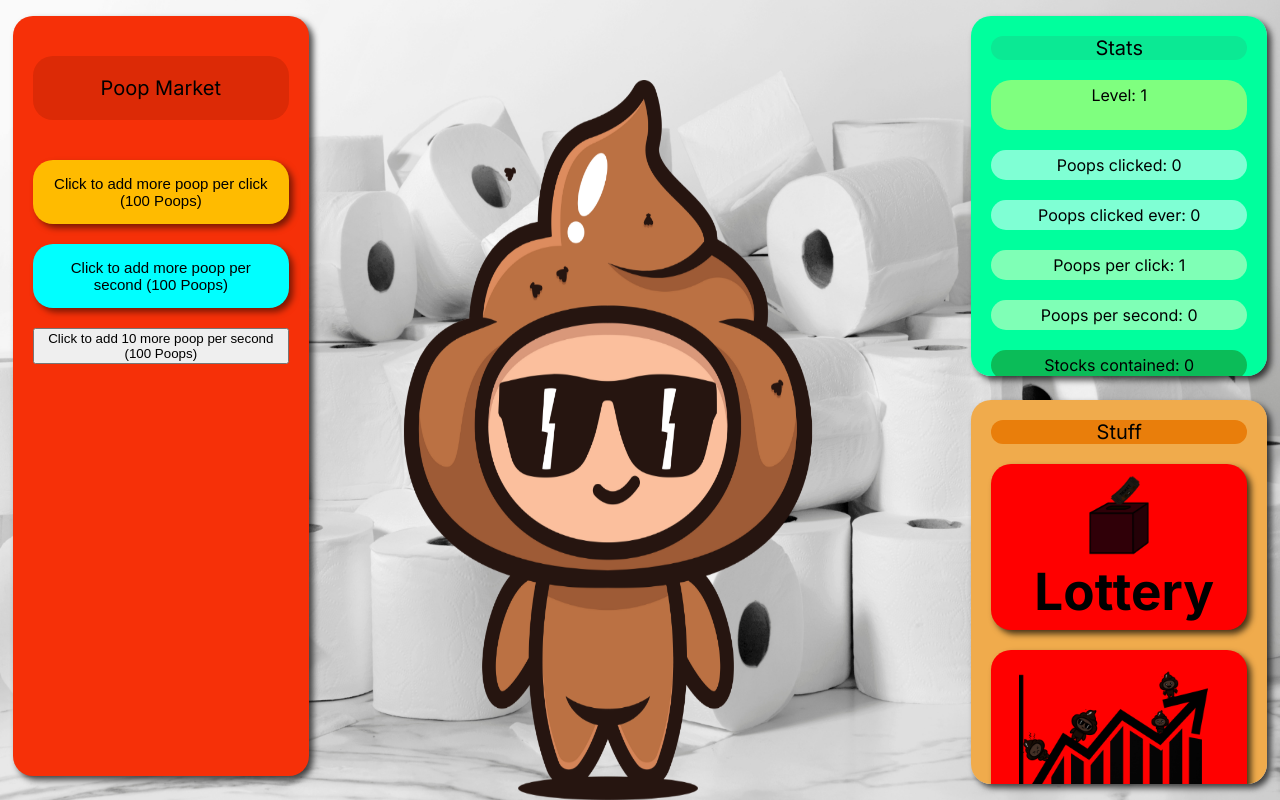
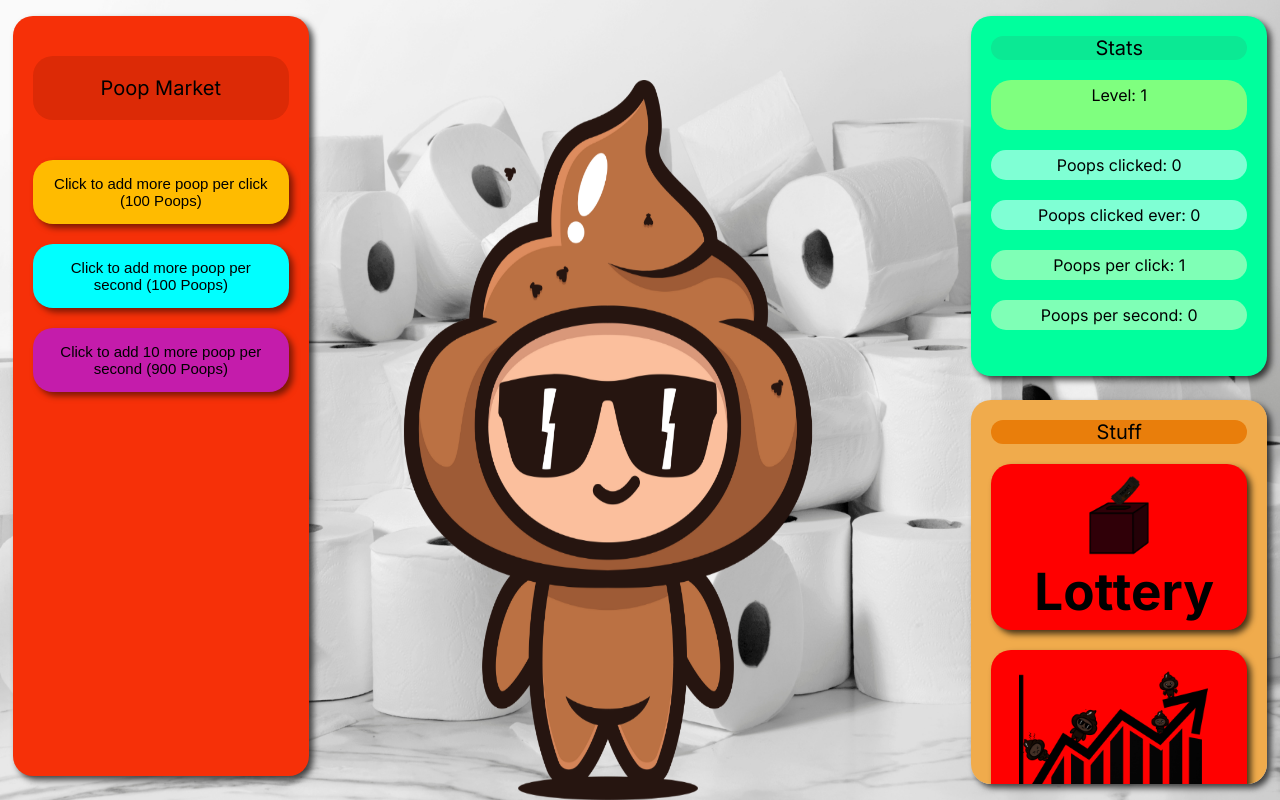
Before and after one commit to 3point14pi/poopPuncher, a Next.js app: page / in a window 1280 px wide. Built offline with nearby package versions, Linux system fonts and the light colour scheme.

Commit message:
fix and add tenpoops buy

```diff
--- a/app/index.module.css
+++ b/app/index.module.css
@@ -96,8 +96,26 @@
   padding: 15px;
   box-shadow: 4px 4px 6px rgba(0, 0, 0, 0.5);
 }
+
   /* Hover drop */
 .addMorePoopsPerSecond:hover {
+  box-shadow: 4px 4px 6px rgba(0, 0, 0, 0);
+  right: -3px;
+  top: 3px;
+}
+
+.addTenPoopsPerSecond {
+  position: relative;
+  background-color: rgb(196, 28, 171);
+  border-radius: 20px;
+  border: 0px;
+  font-size: 15px;
+  padding: 15px;
+  box-shadow: 4px 4px 6px rgba(0, 0, 0, 0.5);
+}
+
+  /* Hover drop */
+.addTenPoopsPerSecond:hover {
   box-shadow: 4px 4px 6px rgba(0, 0, 0, 0);
   right: -3px;
   top: 3px;
--- a/app/page.tsx
+++ b/app/page.tsx
@@ -12,7 +12,7 @@ export default function SecretPage() {
   useEffect(() => {
     if (typeof window !== 'undefined') {  // Ensure this runs only on the client
       const firstVisitCheck = localStorage.getItem('firstVisit');
-      if (firstVisitCheck) {
+      if (!firstVisitCheck) {
         alert("Welcome to poop puncher! Dis is made by Lucas Cheng...");
         localStorage.setItem('firstVisit', 'no');
         // Initialize game values in localStorage
@@ -32,6 +32,8 @@ export default function SecretPage() {
         localStorage.setItem('didExceedPoop', JSON.stringify(false));
         localStorage.setItem('costToBuyPoopsPerSecond', JSON.stringify(100));
         localStorage.setItem('costToAddCostBuyPoopsPerSecond', JSON.stringify(20));
+        localStorage.setItem('costToBuyTenPoopsPerSecond', JSON.stringify(100));
+        localStorage.setItem('costToAddCostBuyTenPoopsPerSecond', JSON.stringify(20));
         localStorage.setItem('stockPrices', JSON.stringify([100])); // Initialize stock prices
       }
     }
@@ -92,6 +94,12 @@ export default function SecretPage() {
   const savedCostToAddCostBuyPoopsPerSecond = typeof window !== 'undefined' ? parseInt(localStorage.getItem("costToAddCostBuyPoopsPerSecond") || "20") : 20;
   const [costToAddCostBuyPoopsPerSecond, setCostToAddCostBuyPoopsPerSecond] = useState(savedCostToAddCostBuyPoopsPerSecond);
 
+  const savedCostToBuyTenPoopsPerSecond = typeof window !== 'undefined' ? parseInt(localStorage.getItem("costToBuyTenPoopsPerSecond") || "900") : 900;
+  const [costToBuyTenPoopsPerSecond, setCostToBuyTenPoopsPerSecond] = useState(savedCostToBuyTenPoopsPerSecond);
+
+  const savedCostToAddCostBuyTenPoopsPerSecond = typeof window !== 'undefined' ? parseInt(localStorage.getItem("costToAddCostBuyTenPoopsPerSecond") || "20") : 20;
+  const [costToAddCostBuyTenPoopsPerSecond, setCostToAddCostBuyTenPoopsPerSecond] = useState(savedCostToAddCostBuyTenPoopsPerSecond);
+
   // UI toggle states for special interactions
   const [isLotteryAvailable, setIsLotteryAvailable] = useState(false);
   const [isLottery, setIsLottery] = useState(false);
@@ -102,6 +110,7 @@ export default function SecretPage() {
 
   // Function to save current game state to localStorage
   function save() {
+    console.log('saved')
     if (typeof window !== 'undefined') {
       localStorage.setItem('count', JSON.stringify(count));
       localStorage.setItem('level', JSON.stringify(level));
@@ -121,6 +130,7 @@ export default function SecretPage() {
       localStorage.setItem('costToAddCostBuyPoopsPerSecond', JSON.stringify(costToAddCostBuyPoopsPerSecond));
       localStorage.setItem('stockContained', JSON.stringify(stockContained));
       localStorage.setItem('buyStockPrice', JSON.stringify(buyStockPrice));
+      localStorage.setItem('priceOfStockLastBought', JSON.stringify(priceOfStockLastBought));
     }
   }
 
@@ -134,6 +144,11 @@ export default function SecretPage() {
 
     const savedBuyStockPrice = typeof window !== 'undefined' ? parseInt(localStorage.getItem("buyStockPrice") || "0") : 0;
     const [buyStockPrice, setBuyStockPrice] = useState(savedBuyStockPrice)
+
+    const savedPriceOfStockLastBought = typeof window !== 'undefined' ? parseInt(localStorage.getItem("priceOfStockLastBought") || "0") : 0;
+    const [priceOfStockLastBought, setPriceOfStockLastBought] = useState(savedPriceOfStockLastBought)
+
+    // const [stocksToBuy, setStocksToBuy] = useState(1)
 
 
     function toggleStockMarket() {
@@ -191,6 +206,7 @@ export default function SecretPage() {
     function buyStock() {
       if (count >= Math.round(buyStockPrice)) {
         setCount(count - Math.round(buyStockPrice))
+        setPriceOfStockLastBought(Math.round(buyStockPrice))
         setStockContained(stockContained + 1)
       } else {
         alert("You don't have enough poops poop head!")
@@ -214,7 +230,7 @@ export default function SecretPage() {
       labels: stockPrices.map((_: number, index: number) => index),  // Specify type for both _ and index as number
       datasets: [
         {
-          label: 'Stock Contained: ' + stockContained + '        Current Stock Price: ' + Math.round(buyStockPrice),
+          label: 'Stock Contained: ' + stockContained + '        Current Stock Price: ' + Math.round(buyStockPrice) + '        Price of stock last bought: ' + Math.round(priceOfStockLastBought),
           data: stockPrices,
           fill: true,
           borderColor: 'rgb(75, 192, 192)',
@@ -363,6 +379,25 @@ export default function SecretPage() {
       }
     };
 
+    function addTenMorePoopsPerSecond() {
+      if (count >= costToBuyTenPoopsPerSecond) {
+        if (!didExceedPoop) {
+          setDivideAmountOfPoopsPerSecond(divideAmountOfPoopsPerSecond + 10);
+          setDisplayPoopPerSecond(divideAmountOfPoopsPerSecond + 10);
+        } else {
+          setAmountOfPoopsPerSecond((prevCount) => prevCount + 10);
+          setDisplayPoopPerSecond(amountOfPoopsPerSecond + 10);
+        }
+        setRealDivideAmountOfPoopsPerSecond(1000 / divideAmountOfPoopsPerSecond);
+        setCount(count - costToBuyTenPoopsPerSecond);
+        setCostToBuyTenPoopsPerSecond(costToBuyTenPoopsPerSecond + costToAddCostBuyTenPoopsPerSecond);
+        setCostToAddCostBuyTenPoopsPerSecond(costToAddCostBuyTenPoopsPerSecond + 20); // Adjusted increment for bulk purchase
+      } else {
+        alert("You don't have enough poops you poop head!");
+      }
+    }
+
+
     function clickPoop() {
       setCount(count + PoopPerClick);
       setPoopsClickedEver(poopsClickedEver + PoopPerClick);
@@ -436,7 +471,7 @@ export default function SecretPage() {
       {/* BACKGROUND IMAGE */}
       <img className={styles.backround} src="toiletPaperBackround.png" alt="" />
 
-      {/* LEFT MENU */}
+      {/* LEFT MENU (SHOP) */}
       <span className={styles.leftMenu}>
         <p className={styles.poopMarket}>Poop Market</p> <br />
 
@@ -448,9 +483,10 @@ export default function SecretPage() {
           Click to add more poop per second ({costToBuyPoopsPerSecond} Poops)
         </button> <br /> <br />
 
-        <button onClick={addMorePoopsPerSecond} className={styles.addTenPoopsPerSecond}>
-          Click to add 10 more poop per second ({costToBuyPoopsPerSecond} Poops)
+        <button onClick={addTenMorePoopsPerSecond} className={styles.addTenPoopsPerSecond}>
+          Click to add 10 more poop per second ({costToBuyTenPoopsPerSecond} Poops)
         </button>
+
       </span>
 
       {/* RIGHT BAR (STATS) */}
@@ -473,7 +509,7 @@ export default function SecretPage() {
         <div className={styles.statsPoop}>Poops clicked ever: {poopsClickedEver}</div> <br />
         <div className={styles.statsShop}>Poops per click: {PoopPerClick}</div> <br />
         <div className={styles.statsShop}>Poops per second: {displayPoopPerSecond}</div><br />
-        <div className={styles.statsStock}>Stocks contained: {stockContained}</div>
+
       </div>
 
       {/* IMAGES AND INTERACTIONS */}
@@ -619,7 +655,22 @@ export default function SecretPage() {
           }}
         >
           <div className={styles.stuffyTitle}>Stock Market</div>
-          <button onClick={buyStock} className={styles.buyStock}>Buy</button>
+          {/* <input
+            type="number"
+            min="0"
+            placeholder="Enter stocks to buy"
+            onChange={(e) => setStocksToBuy(Number(e.target.value))}
+            className={styles.inputField}
+          /> */}
+          <button onClick={buyStock} className={styles.buyStock}>Buy</button>  <br />
+
+          {/* <input
+            type="number"
+            min="0"
+            placeholder="Enter stocks to sell"
+            onChange={(e) => setStocksToBuy(Number(e.target.value))}
+            className={styles.inputField}
+          /> */}
           <button onClick={sellStock} className={styles.sellStock}>Sell</button>
           <button className={styles.stuffXExit} onClick={toggleStockMarket}>
             &#10008;
```
